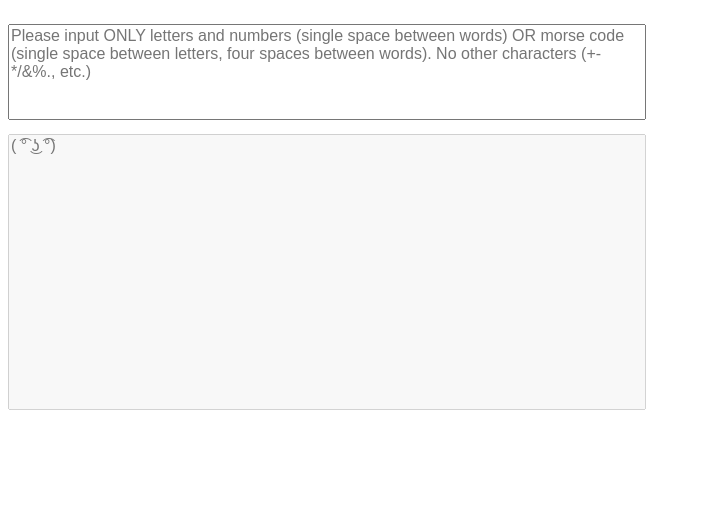
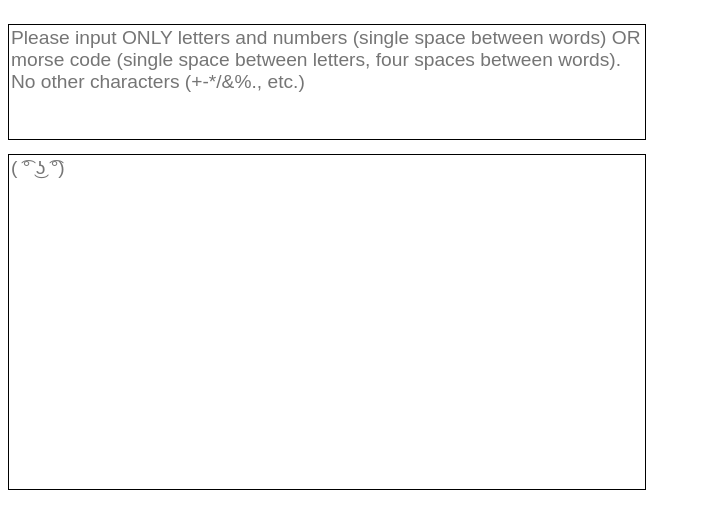
Before and after one commit to Dan0268/Morse-Code-Translator, a plain HTML site: page index.html in a window 1280 px wide. Shown: the part 98-626 px from the top of the page, without its empty margins (0-701 px from the left). Drawn offline with Linux system fonts and the light colour scheme.

Commit message:
Styles refined

```diff
--- a/styles.css
+++ b/styles.css
@@ -8,8 +8,14 @@
 
 #inputArea, #outputArea {
     margin: 5px 0px;
-    font-size: 1rem;
+    font-size: 1.2rem;
     width: 50%;
     word-wrap: normal;
     resize: none;
+    border: 1px solid black;
+    background-color: white;
 }
+
+#outputArea:disabled,#inputArea:disabled {
+    color: black;
+}
```
